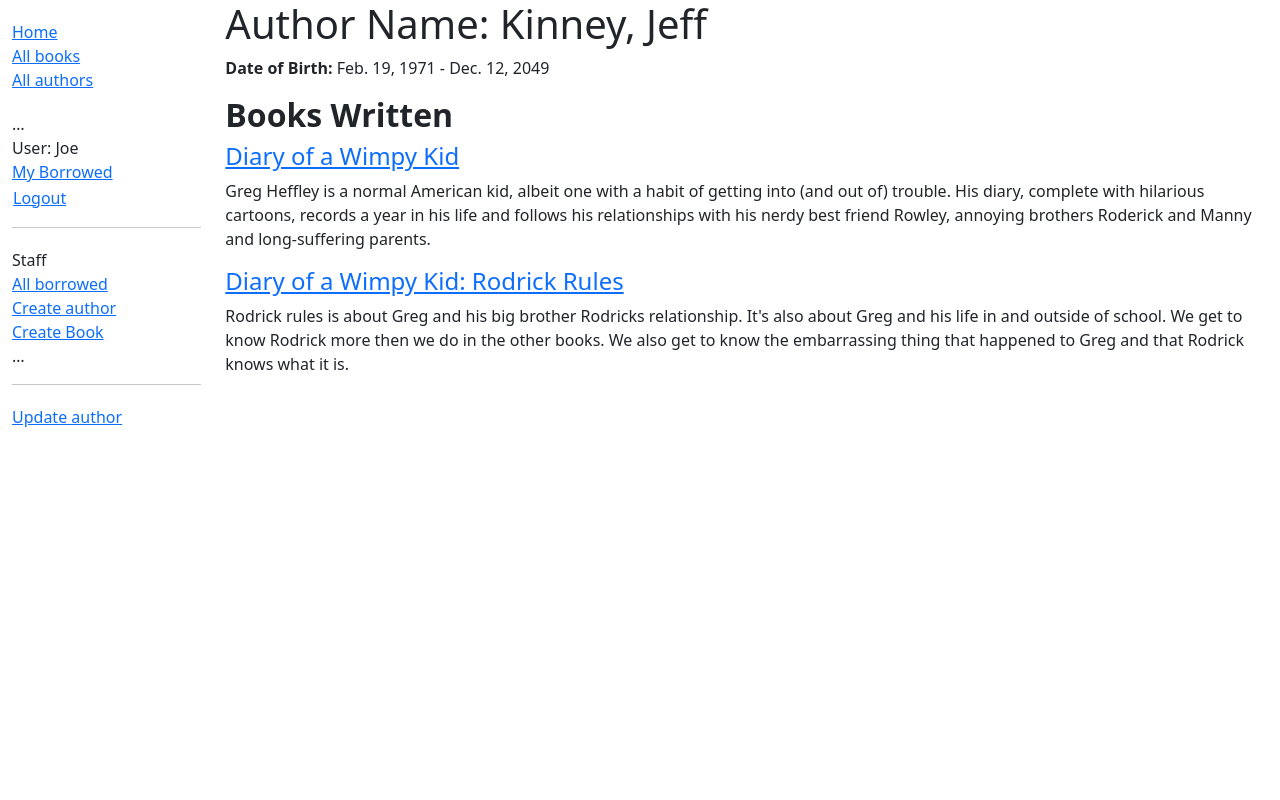
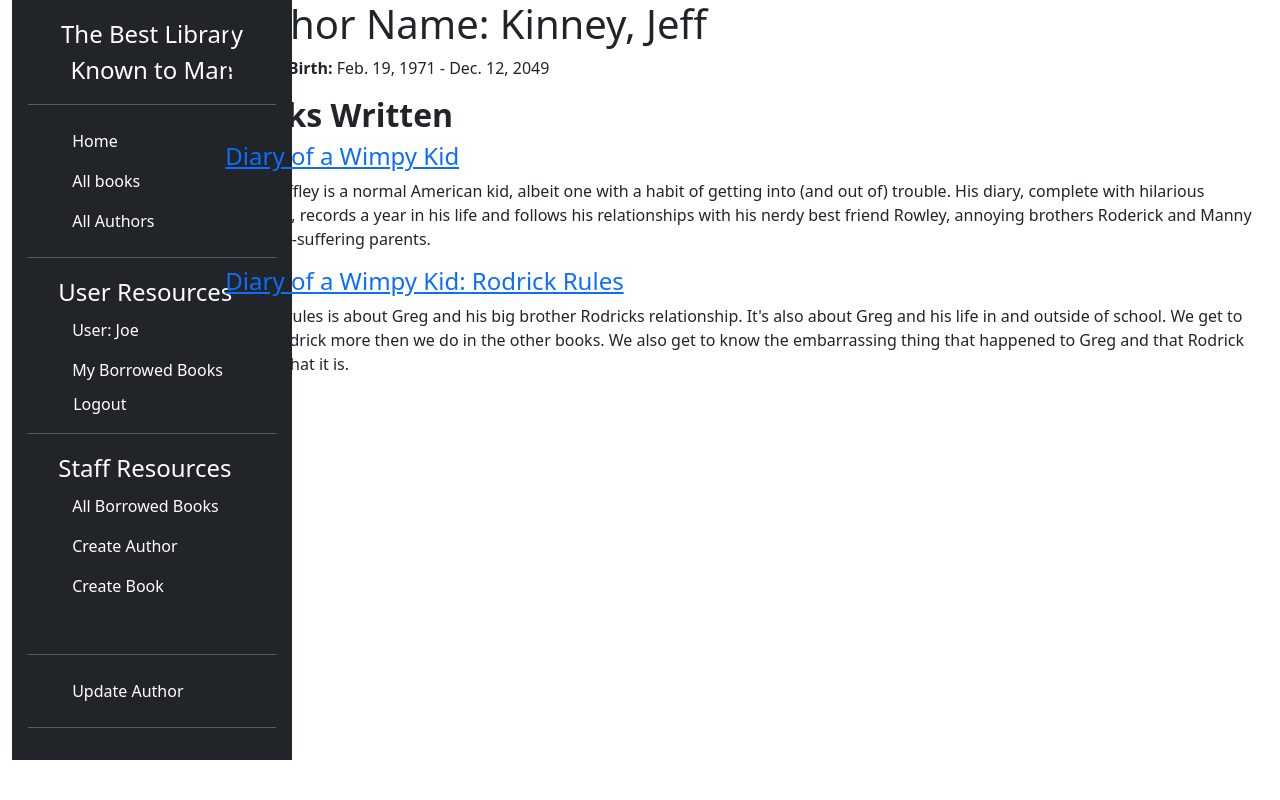
Before and after one commit to orange-vw/-csci313-assignment-4-Jon-Zemlicka, a Django app: page /catalog/authors/2 in a window 1280 px wide. Run offline with Django 5.2, Linux system fonts and the light colour scheme; a user stored in the database is signed in; data comes from the database, SQL or seed files in the repository; both versions use the stored data as it was after the commit.

Commit message:
This adds in a new sidebar and other nice little details

```diff
--- a/catalog/templates/base_generic.html
+++ b/catalog/templates/base_generic.html
@@ -18,43 +18,91 @@
     <div class="container-fluid">
       <div class="row">
         <div class="col-sm-2">
+          {% block topbar%}
+
+          {% endblock %}
           {% block sidebar %}
-            <ul class="sidebar-nav">
-              <li><a href="{% url 'index' %}">Home</a></li>
-              <li><a href="{% url 'books' %}">All books</a></li>
-              <li><a href="{% url 'authors' %}">All authors</a></li>
-            </ul>
-            <ul class="sidebar-nav">
-              …
+
+          <div class="d-flex flex-column flex-shrink-0 p-3 text-white bg-dark" style="width: 280px;">
+            <a href="{% url 'index' %}" class="nav-link text-white"><center>
+              <span class="fs-4">The Best Library Known to Man</span></center>
+            </a>
+            <hr>
+            <ul class="nav nav-pills flex-column mb-auto">
+              <li class="nav-item">
+                <a href="{% url 'index' %}" class="nav-link text-white">
+                  <svg class="bi me-2" width="16" height="16"><use xlink:href="#home"></use></svg>
+                  Home
+                </a>
+              </li>
+              <li>
+                <a href="{% url 'books' %}" class="nav-link text-white">
+                  <svg class="bi me-2" width="16" height="16"><use xlink:href="#speedometer2"></use></svg>
+                  All books
+                </a>
+              </li>
+              <li>
+                <a href="{% url 'authors' %}" class="nav-link text-white">
+                  <svg class="bi me-2" width="16" height="16"><use xlink:href="#table"></use></svg>
+                  All Authors
+                </a>
+              </li>
+            <hr>
             {% if user.is_authenticated %}
-               <li>User: {{ user.get_username }}</li>
-               <li><a href="{% url 'my-borrowed' %}">My Borrowed</a></li>
+              <li class="fs-4" ><svg class="bi me-2" width="16" height="16"><use xlink:href="#grid"></use></svg>
+                User Resources
+              </li>
+              <li class="nav-link text-white"><svg class="bi me-2" width="16" height="16"><use xlink:href="#grid"></use></svg>
+                User: {{ user.get_username }}
+              </li>
               <li>
-                 <form id="logout-form" method="post" action="{% url 'admin:logout' %}">
+                <a href="{% url 'my-borrowed' %}" class="nav-link text-white">
+                  <svg class="bi me-2" width="16" height="16"><use xlink:href="#grid"></use></svg>
+                  My Borrowed Books
+                </a>
+              </li>
+              <li>
+                <form id="logout-form" method="post" action="{% url 'admin:logout' %}" class="nav-link text-white">
                   {% csrf_token %}
-                   <button type="submit" class="btn btn-link">Logout</button>
+                  <svg class="bi me-2" width="16" height="16"><use xlink:href="#people-circle"></use></svg>
+                  <button type="submit" class="btn text-white" >Logout</button>
                 </form>
               </li>
+
+            <hr>
             {% if user.is_staff %}
-                <hr>
-                <ul class="sidebar-nav">
-                <li>Staff</li>
-                  <li><a href="{% url 'all-borrowed' %}">All borrowed</a></li>
-                {% if perms.catalog.add_author %}
-                  <li><a href="{% url 'author-create' %}">Create author</a></li>
+            <li class="fs-4" ><svg class="bi me-2" width="16" height="16"><use xlink:href="#grid"></use></svg>
+              Staff Resources
+            </li>
+            <li>
+              <a href="{% url 'all-borrowed' %}" class="nav-link text-white">
+                <svg class="bi me-2" width="16" height="16"><use xlink:href="#grid"></use></svg>
+                All Borrowed Books
+              </a>
+            </li>
+
+            <li>
+              <a href="{% url 'author-create' %}" class="nav-link text-white">
+                <svg class="bi me-2" width="16" height="16"><use xlink:href="#grid"></use></svg>
+                Create Author
+              </a>
+            </li>
+
+            <li>
+              <a href="{% url 'book-create' %}" class="nav-link text-white">
+                <svg class="bi me-2" width="16" height="16"><use xlink:href="#grid"></use></svg>
+                Create Book
+              </a>
+            </li>
             {% endif %}
-                {% if perms.catalog.add_book %}
-                  <li><a href="{% url 'book-create' %}">Create Book</a></li>
+          {% else %}
+            <li><a href="{% url 'login' %}?next={{ request.path }}" class="nav-link text-white">
+              <svg class="bi me-2" width="16" height="16"><use xlink:href="#grid"></use></svg>
+              Login
+            </a></li>
           {% endif %}
             </ul>
-                {% endif %}
-
-             {% else %}
-               <li><a href="{% url 'login' %}?next={{ request.path }}">Login</a></li>
-             {% endif %}
-              …
-            </ul>
-
+          </div>
           {% endblock %}
         </div>
         <div class="col-sm-10 ">{% block content %}{% endblock %}
--- a/catalog/templates/catalog/author_detail.html
+++ b/catalog/templates/catalog/author_detail.html
@@ -16,19 +16,31 @@
 
 
 {% endblock %}
+
 {% block sidebar %}
   {{ block.super }}
-
     {% if perms.catalog.change_author or perms.catalog.delete_author %}
+      <div class="d-flex flex-column flex-shrink-0 p-3 text-white bg-dark" style="width: 280px;">
         <hr>
-  <ul class="sidebar-nav">
+        <ul class="nav nav-pills flex-column mb-auto">
           {% if perms.catalog.change_author %}
-      <li><a href="{% url 'author-update' author.id %}">Update author</a></li>
+            <li class="nav-item">
+              <a href="{% url 'author-update' author.id %}" class="nav-link text-white">
+                <svg class="bi me-2" width="16" height="16"><use xlink:href="#home"></use></svg>
+                Update Author
+              </a>
+            </li>
           {% endif %}
           {% if not author.book_set.all and perms.catalog.delete_author %}
-      <li><a href="{% url 'author-delete' author.id %}">Delete author</a></li>
+            <li>
+              <a href="{% url 'author-delete' author.id %}" class="nav-link text-white">
+                <svg class="bi me-2" width="16" height="16"><use xlink:href="#speedometer2"></use></svg>
+                Delete Author
+              </a>
+            </li>
           {% endif %}
+        <hr>
         </ul>
-  {% endif %}
-
+      </div>
+    {%endif %}
 {% endblock %}
--- a/catalog/templates/catalog/author_form.html
+++ b/catalog/templates/catalog/author_form.html
@@ -1,6 +1,8 @@
 {% extends "base_generic.html" %}
 
+
 {% block content %}
+<h1>Create New Author</h1>
 <form action="" method="post">
   {% csrf_token %}
   <table>
--- a/catalog/templates/catalog/author_list.html
+++ b/catalog/templates/catalog/author_list.html
@@ -7,7 +7,6 @@
       {% for author in author_list %}
       <li>
         <a href="{{ author.get_absolute_url }}">{{ author }}</a>
-        ({{ author.title }})
       </li>
       {% endfor %}
     </ul>
--- a/catalog/templates/catalog/book_form.html
+++ b/catalog/templates/catalog/book_form.html
@@ -1,6 +1,7 @@
 {% extends "base_generic.html" %}
 
 {% block content %}
+<h1>Create New Book</h1>
 <form action="" method="post">
   {% csrf_token %}
   <table>
```
Also changed, not shown: catalog/templates/catalog/book_detail.html (+18 -6 lines), catalog/templates/index.html (+4 -5 lines), catalog/static/css/styles.css (line endings or trailing spaces), db.sqlite3. Lines whose indentation alone changed are shown as unchanged.
